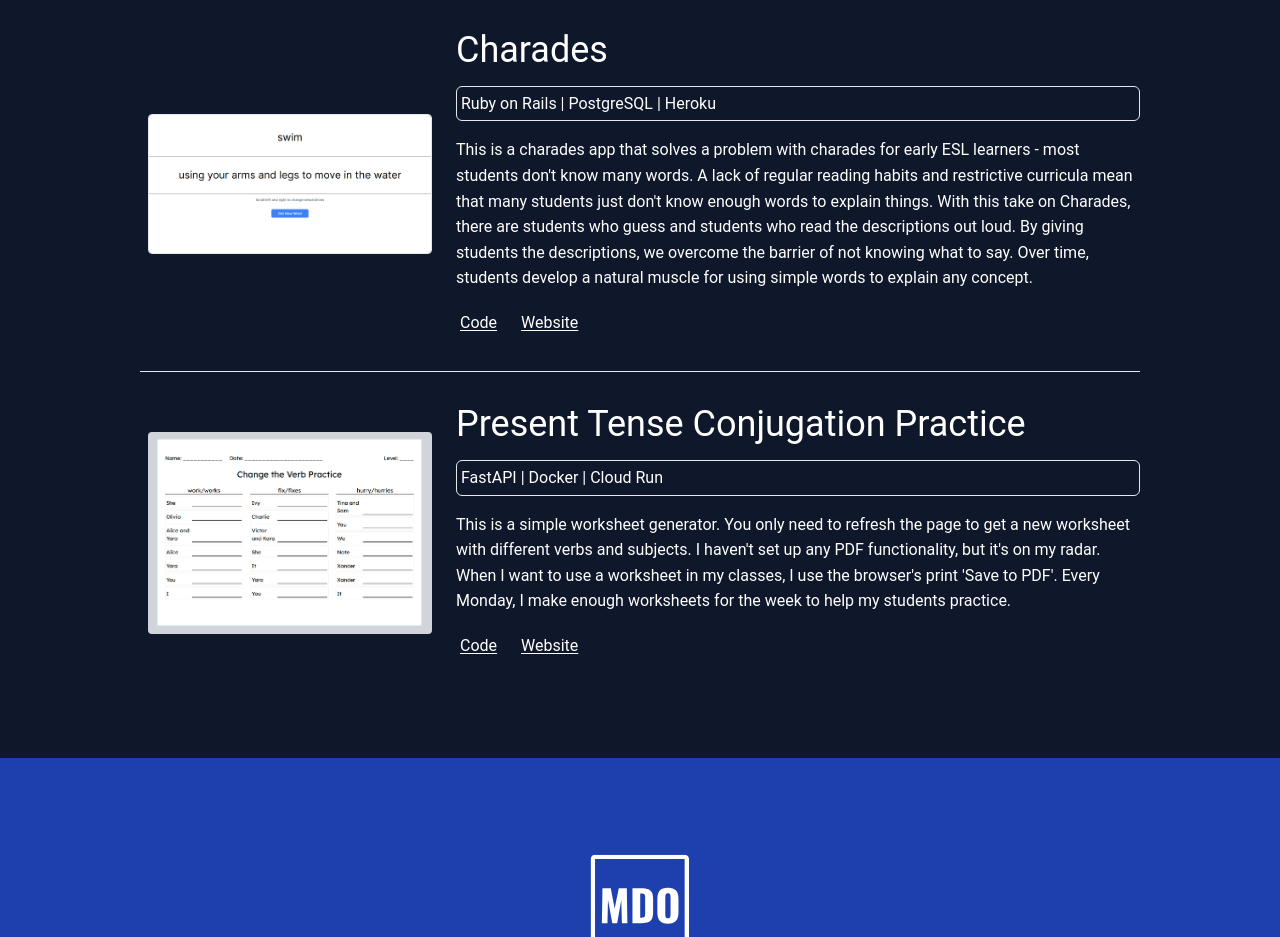
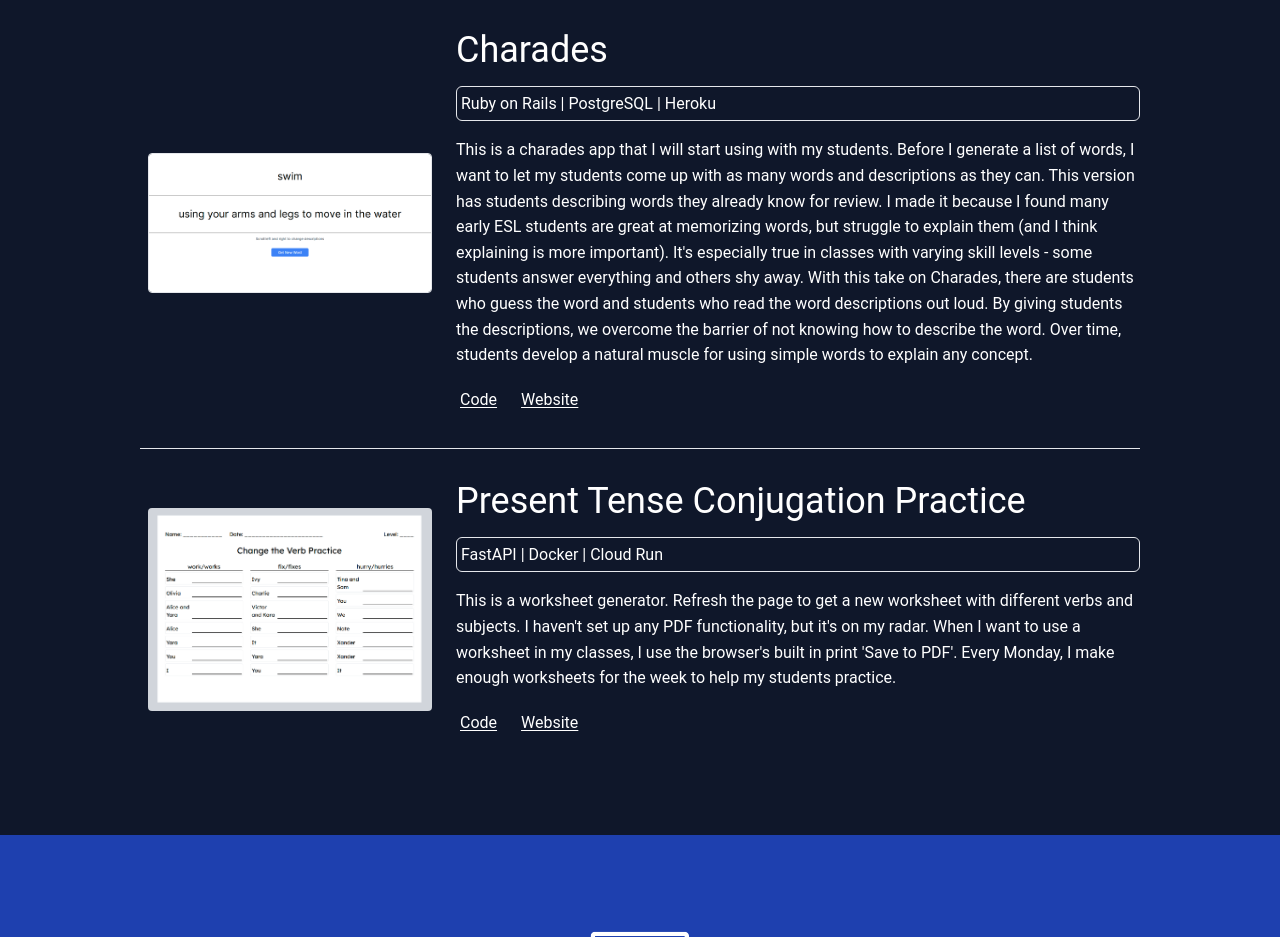
Before and after one commit to markoco14/portfolio2023, a Next.js app: page / in a window 1280 px wide. Shown: the part 3520-4457 px from the top of the page. Built offline with nearby package versions, Linux system fonts and the light colour scheme.

Commit message:
update ESL copy

```diff
--- a/src/components/ESL.tsx
+++ b/src/components/ESL.tsx
@@ -30,7 +30,7 @@ export default function ESL () {
                     <div>
                         <h3 className="text-4xl mb-4">Charades</h3>
                         <p className="border p-1 rounded-md mb-4 text-center sm:text-left">Ruby on Rails | PostgreSQL | Heroku</p>
-                        <p className="mb-4">This is a charades app that solves a problem with charades for early ESL learners - most students don&apos;t know many words. A lack of regular reading habits and restrictive curricula mean that many students just don&apos;t know enough words to explain things. With this take on Charades, there are students who guess and students who read the descriptions out loud. By giving students the descriptions, we overcome the barrier of not knowing what to say. Over time, students develop a natural muscle for using simple words to explain any concept.</p>
+                        <p className="mb-4">This is a charades app that I will start using with my students. Before I generate a list of words, I want to let my students come up with as many words and descriptions as they can. This version has students describing words they already know for review. I made it because I found many early ESL students are great at memorizing words, but struggle to explain them (and I think explaining is more important). It's especially true in classes with varying skill levels - some students answer everything and others shy away. With this take on Charades, there are students who guess the word and students who read the word descriptions out loud. By giving students the descriptions, we overcome the barrier of not knowing how to describe the word. Over time, students develop a natural muscle for using simple words to explain any concept.</p>
                         <div className="flex gap-4">
                             <Link href="https://github.com/markoco14/rails-charades" rel="noopener noreferrer" target="_blank"
                             className="underline underline-offset-2 p-1 hover:bg-white hover:text-slate-900 active:scale-95 rounded-md">Code</Link>
@@ -54,7 +54,7 @@ export default function ESL () {
                     <div className="grow-0">
                         <h3 className="text-4xl mb-4">Present Tense Conjugation Practice</h3>
                         <p className="border p-1 rounded-md mb-4 text-center sm:text-left">FastAPI | Docker | Cloud Run</p>
-                        <p className="mb-4">This is a simple worksheet generator. You only need to refresh the page to get a new worksheet with different verbs and subjects. I haven&apos;t set up any PDF functionality, but it&apos;s on my radar. When I want to use a worksheet in my classes, I use the browser&apos;s print &apos;Save to PDF&apos;. Every Monday, I make enough worksheets for the week to help my students practice.</p>
+                        <p className="mb-4">This is a worksheet generator. Refresh the page to get a new worksheet with different verbs and subjects. I haven&apos;t set up any PDF functionality, but it&apos;s on my radar. When I want to use a worksheet in my classes, I use the browser&apos;s built in print &apos;Save to PDF&apos;. Every Monday, I make enough worksheets for the week to help my students practice.</p>
                         <div className="flex gap-4">
                             <Link href="https://github.com/markoco14/conjugation" rel="noopener noreferrer" target="_blank"
                             className="underline underline-offset-2 p-1 hover:bg-white hover:text-slate-900 active:scale-95 rounded-md">Code</Link>
```
